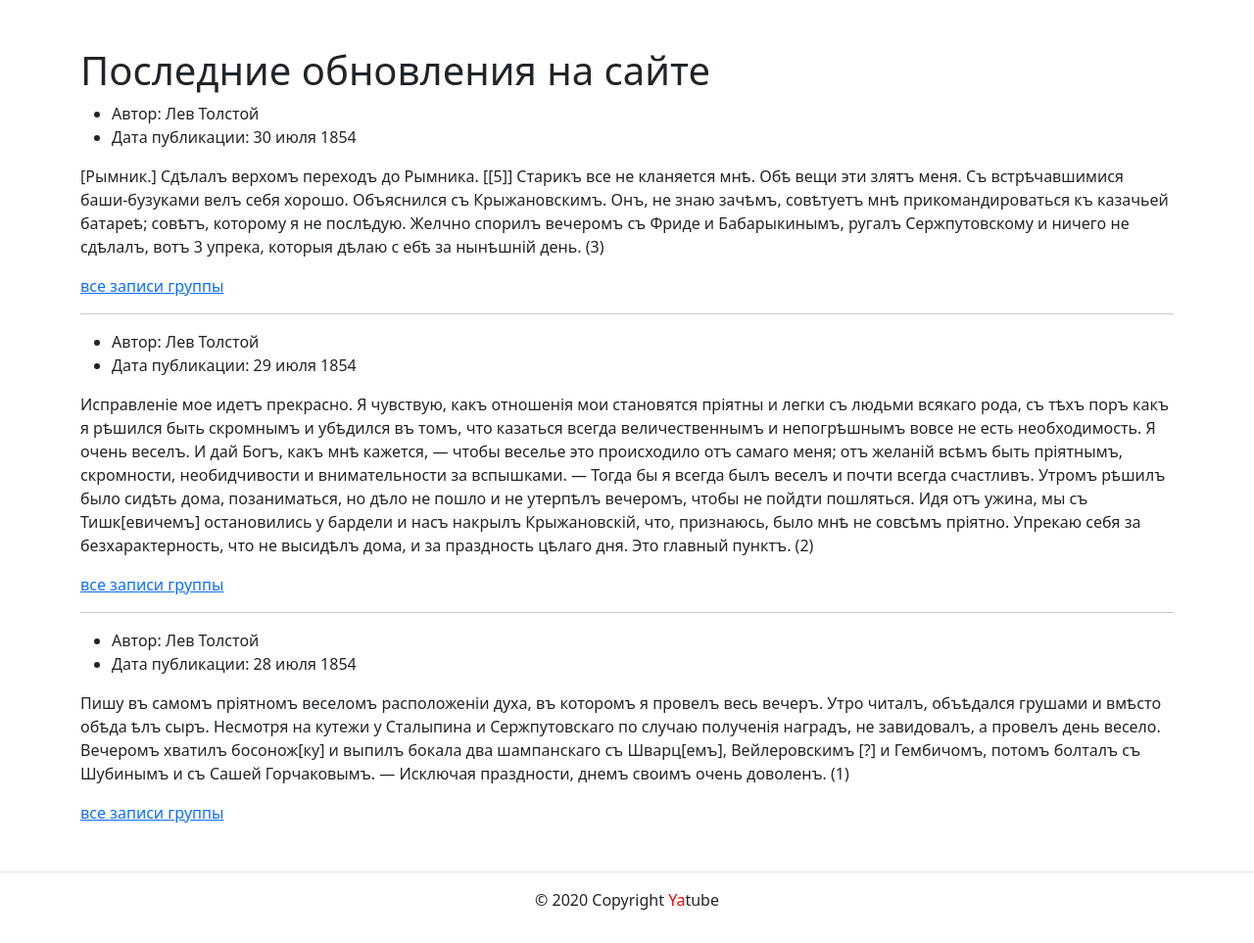
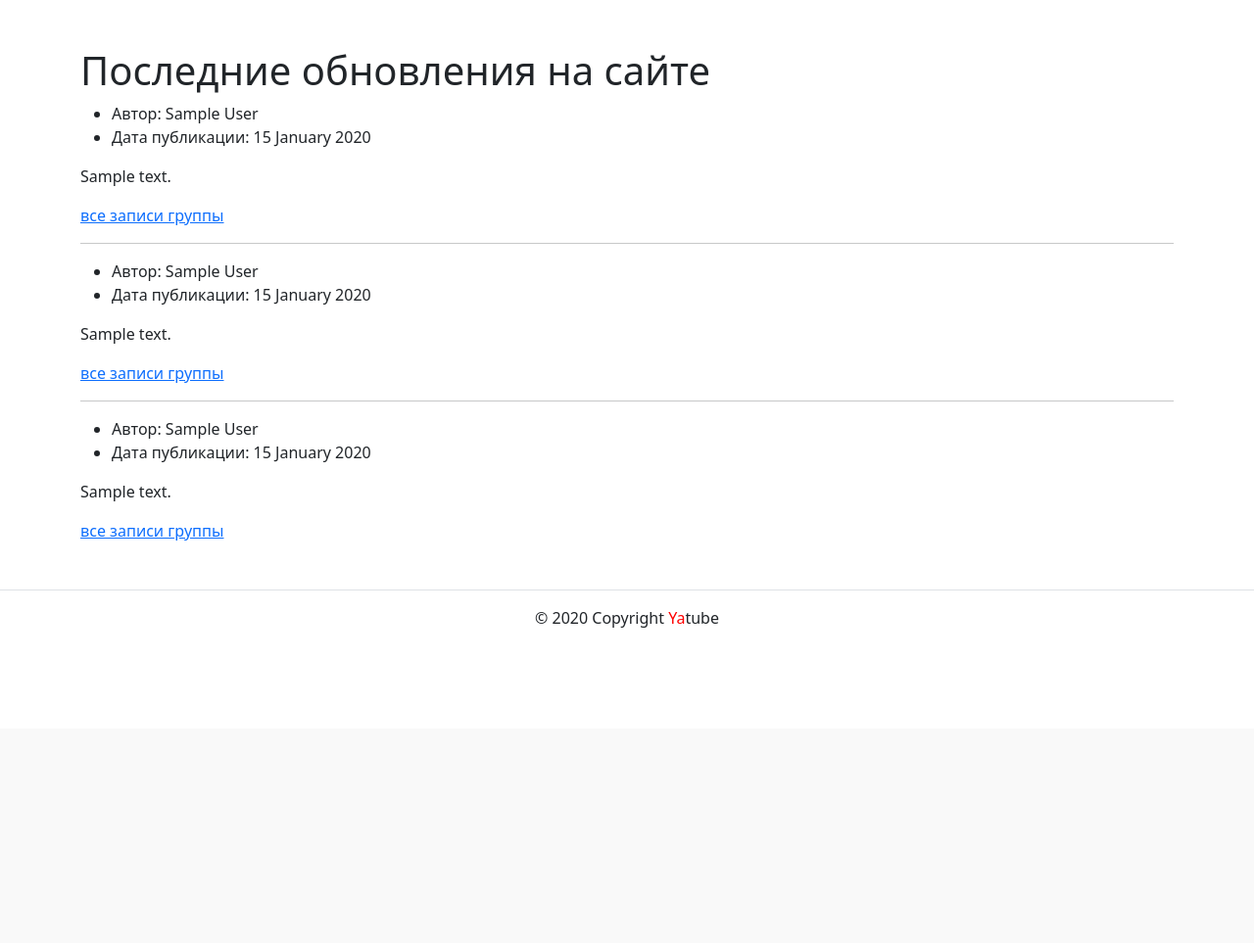
Before and after one commit to Medbrat4669/yatube_project, a Django app: page / in a window 1280 px wide. Shown: the part 56-1019 px from the top of the page at 98% size. After the commit the page ends 697 px from the top, so only its background shows below. Run offline with Django 3.2, Linux system fonts and the light colour scheme; tables that the repository leaves empty hold one stand-in row (values such as "Sample post"); some libraries are stand-ins or nearby versions.

Commit message:
добавил в функция index "post"

```diff
--- a/yatube/posts/views.py
+++ b/yatube/posts/views.py
@@ -1,12 +1,14 @@
 from django.shortcuts import render
+from .models import Post
 
 def index(request):
-    template = 'posts/index.html'
+    posts = Post.objects.order_by('-pub_date')[:10]
     title1 = 'Это главная страница проекта Yatube'
     context = {
+        'posts': posts,
         'title1':title1
     }
-    return render(request, template, context)
+    return render(request, 'posts/index.html', context)
 
 
 def group_posts(request):
--- a/yatube/templates/posts/index.html
+++ b/yatube/templates/posts/index.html
@@ -8,67 +8,51 @@
 <div class="container py-5">
   <h1>Последние обновления на сайте</h1>
   <article>
+    {% for post in posts %}
     <ul>
       <li>
-        Автор: Лев Толстой
+        Автор: {{ post.author.get_full_name }}
       </li>
       <li>
-        Дата публикации: 30 июля 1854
+        Дата публикации: {{ post.pub_date|date:"d E Y" }}
       </li>
     </ul>
-    <p>
-      [Рымник.] Сдѣлалъ верхомъ переходъ до Рымника. [[5]] Старикъ все не кланяется мнѣ.
-      Обѣ вещи эти злятъ меня. Съ встрѣчавшимися баши-бузуками велъ себя хорошо.
-      Объяснился съ Крыжановскимъ. Онъ, не знаю зачѣмъ, совѣтуетъ мнѣ прикомандироваться
-      къ казачьей батареѣ; совѣтъ, которому я не послѣдую. Желчно спорилъ вечеромъ съ Фриде
-      и Бабарыкинымъ, ругалъ Сержпутовскому и ничего не сдѣлалъ, вотъ 3 упрека, которыя дѣлаю с
-      ебѣ за нынѣшній день. (3)
-    </p>
+    <p>{{ post.text }}</p>
     <a href="group_list.html">все записи группы</a>
+    {% if not forloop.last %}<hr>{% endif %}
+    {% endfor %}
   </article>
   <hr>
   <article>
+    {% for post in posts %}
     <ul>
       <li>
-        Автор: Лев Толстой
+        Автор: {{ post.author.get_full_name }}
       </li>
       <li>
-        Дата публикации: 29 июля 1854
+        Дата публикации: {{ post.pub_date|date:"d E Y" }}
       </li>
     </ul>
-    <p>
-      Исправленіе мое идетъ прекрасно. Я чувствую, какъ отношенія мои становятся пріятны и легки
-      съ людьми всякаго рода, съ тѣхъ поръ какъ я рѣшился быть скромнымъ и убѣдился въ томъ,
-      что казаться всегда величественнымъ и непогрѣшнымъ вовсе не есть необходимость. Я очень
-      веселъ. И дай Богъ, какъ мнѣ кажется, — чтобы веселье это происходило отъ самаго меня;
-      отъ желаній всѣмъ быть пріятнымъ, скромности, необидчивости и внимательности за вспышками.
-      — Тогда бы я всегда былъ веселъ и почти всегда счастливъ.
-      Утромъ рѣшилъ было сидѣть дома, позаниматься, но дѣло не пошло и не утерпѣлъ вечеромъ,
-      чтобы не пойдти пошляться. Идя отъ ужина, мы съ Тишк[евичемъ] остановились у бардели и насъ
-      накрылъ Крыжановскій, что, признаюсь, было мнѣ не совсѣмъ пріятно. Упрекаю себя за
-      безхарактерность, что не высидѣлъ дома, и зa праздность цѣлаго дня. Это главный пунктъ. (2)
-    </p>
+    <p>{{ post.text }}</p>
     <a href="group_list.html">все записи группы</a>
+    {% if not forloop.last %}<hr>{% endif %}
+    {% endfor %}
   </article>
   <hr>
   <article>
+    {% for post in posts %}
     <ul>
       <li>
-        Автор: Лев Толстой
+        Автор: {{ post.author.get_full_name }}
       </li>
       <li>
-        Дата публикации: 28 июля 1854
+        Дата публикации: {{ post.pub_date|date:"d E Y" }}
       </li>
     </ul>
-    <p>
-      Пишу въ самомъ пріятномъ веселомъ расположеніи духа, въ которомъ я провелъ весь вечеръ.
-      Утро читалъ, объѣдался грушами и вмѣсто обѣда ѣлъ сыръ. Несмотря на кутежи у Сталыпина и
-      Сержпутовскаго по случаю полученія наградъ, не завидовалъ, а провелъ день весело. Вечеромъ
-      хватилъ босонож[ку] и выпилъ бокала два шампанскаго съ Шварц[емъ], Вейлеровскимъ [?] и
-      Гембичомъ, потомъ болталъ съ Шубинымъ и съ Сашей Горчаковымъ. — Исключая праздности,
-      днемъ своимъ очень доволенъ. (1)
-    </p>
+    <p>{{ post.text }}</p>
     <a href="group_list.html">все записи группы</a>
+    {% if not forloop.last %}<hr>{% endif %}
+    {% endfor %}
   </article>
   <!-- под последним постом нет линии -->
 </div>
```
